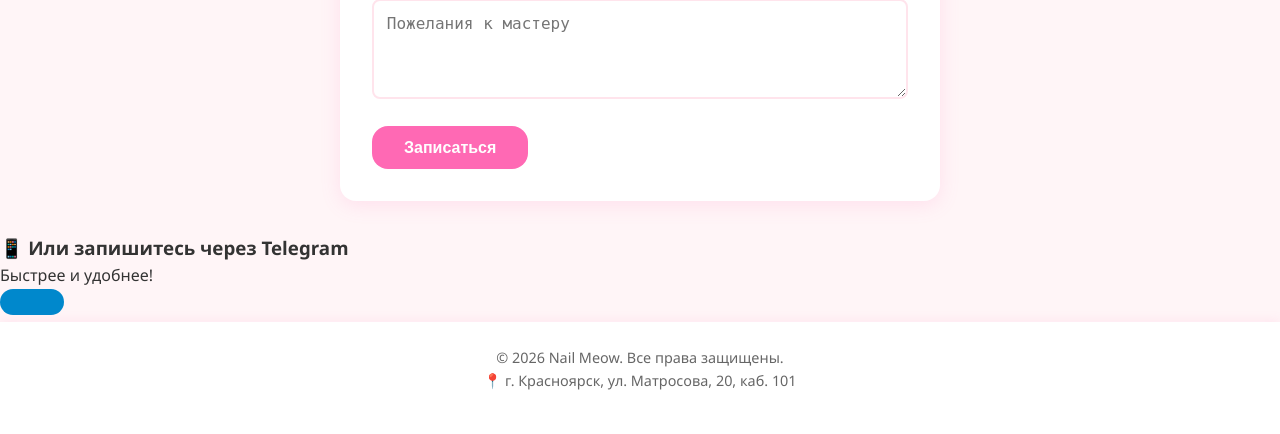
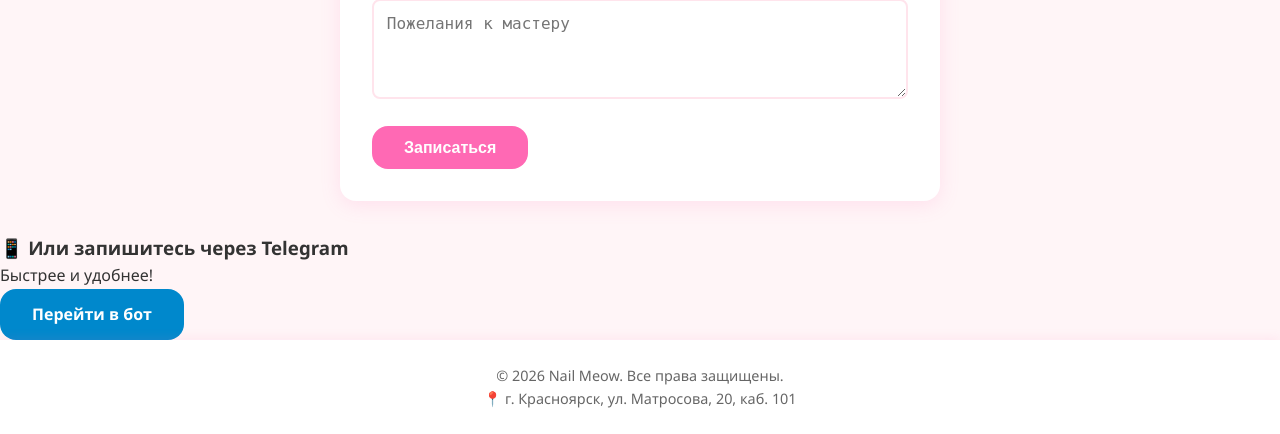
Before and after one commit to bbbnewwwa/Nail-Meow, a FastAPI app: page /booking in a window 1280 px wide. Shown: the part 768-1202 px from the top of the page. Before the commit the page ends 1158 px from the top, so only its background shows below. Run offline with FastAPI, Linux system fonts and the light colour scheme; data that the repository does not hold is empty.

Commit message:
текст для ссылки

```diff
--- a/templates/booking.html
+++ b/templates/booking.html
@@ -61,6 +61,7 @@
             <h3>📱 Или запишитесь через Telegram</h3>
             <p>Быстрее и удобнее!</p>
             <a href="https://t.me/nailmeow_bot" target="_blank" class="btn-telegram">
+                 Перейти в бот
             </a>
         </div>
     </section>
```
